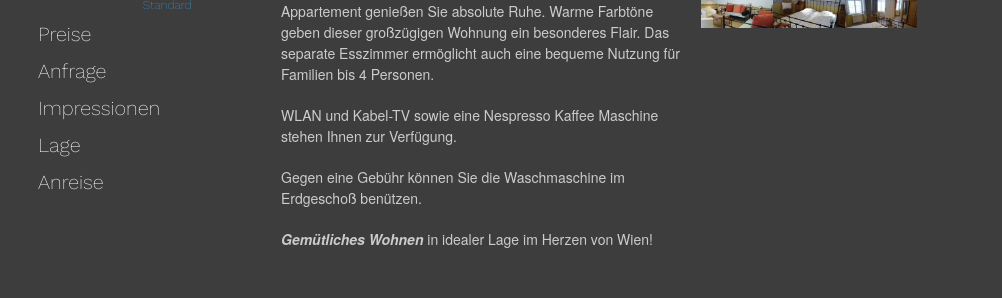
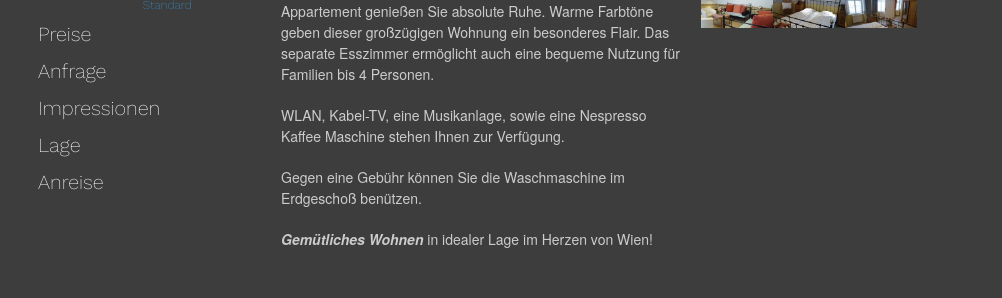
Before and after one commit to mimomoto/melkerhof-appartements, a Jekyll site: the page built from app_b.md, in a window 1280 px wide. Shown: the part 318-616 px from the top of the page, without its empty margins (139-1141 px from the left). Built offline with Jekyll 4.4.1, drawn with Linux system fonts in a browser that asks for light colours; nearby versions of some CDN libraries.

Commit message:
Fix appt b description

```diff
--- a/app_b.md
+++ b/app_b.md
@@ -12,7 +12,7 @@ layout: default
 		Wohnung ein besonderes Flair. Das separate Esszimmer erm&ouml;glicht auch eine
 		bequeme Nutzung für Familien bis 4 Personen.</p>
 
-		<p>WLAN und Kabel-TV sowie eine Nespresso Kaffee Maschine stehen Ihnen zur Verf&uuml;gung.</p>
+		<p>WLAN, Kabel-TV, eine Musikanlage, sowie eine Nespresso Kaffee Maschine stehen Ihnen zur Verf&uuml;gung.</p>
 
 		<p>Gegen eine Geb&uuml;hr k&ouml;nnen Sie die Waschmaschine im Erdgescho&szlig; ben&uuml;tzen.</p>
 
--- a/docs/app_b.en.html
+++ b/docs/app_b.en.html
@@ -67,7 +67,7 @@
 
 		<p>In this spacious apartment designed in the style of a country home, you’ll be able to enjoy total peace and quiet. Warm colours give this spacious apartment a special flair. The separate dining room can be comfortably used by a family of up to 4 people.</p>
 
-		<p>WiFi, cable TV and a Nespresso coffee machine are also available for you to use.</p>
+		<p>WiFi, cable TV, a sound system, and a Nespresso coffee machine are also available for you to use.</p>
 
 		<p>For a fee, you can use the washing machine on the ground floor.</p>
 
--- a/docs/app_b.html
+++ b/docs/app_b.html
@@ -69,7 +69,7 @@
 		Wohnung ein besonderes Flair. Das separate Esszimmer erm&ouml;glicht auch eine
 		bequeme Nutzung für Familien bis 4 Personen.</p>
 
-		<p>WLAN und Kabel-TV sowie eine Nespresso Kaffee Maschine stehen Ihnen zur Verf&uuml;gung.</p>
+		<p>WLAN, Kabel-TV, eine Musikanlage, sowie eine Nespresso Kaffee Maschine stehen Ihnen zur Verf&uuml;gung.</p>
 
 		<p>Gegen eine Geb&uuml;hr k&ouml;nnen Sie die Waschmaschine im Erdgescho&szlig; ben&uuml;tzen.</p>
 
```
Also changed, not shown: app_b.en.md (+1 -1 lines).
